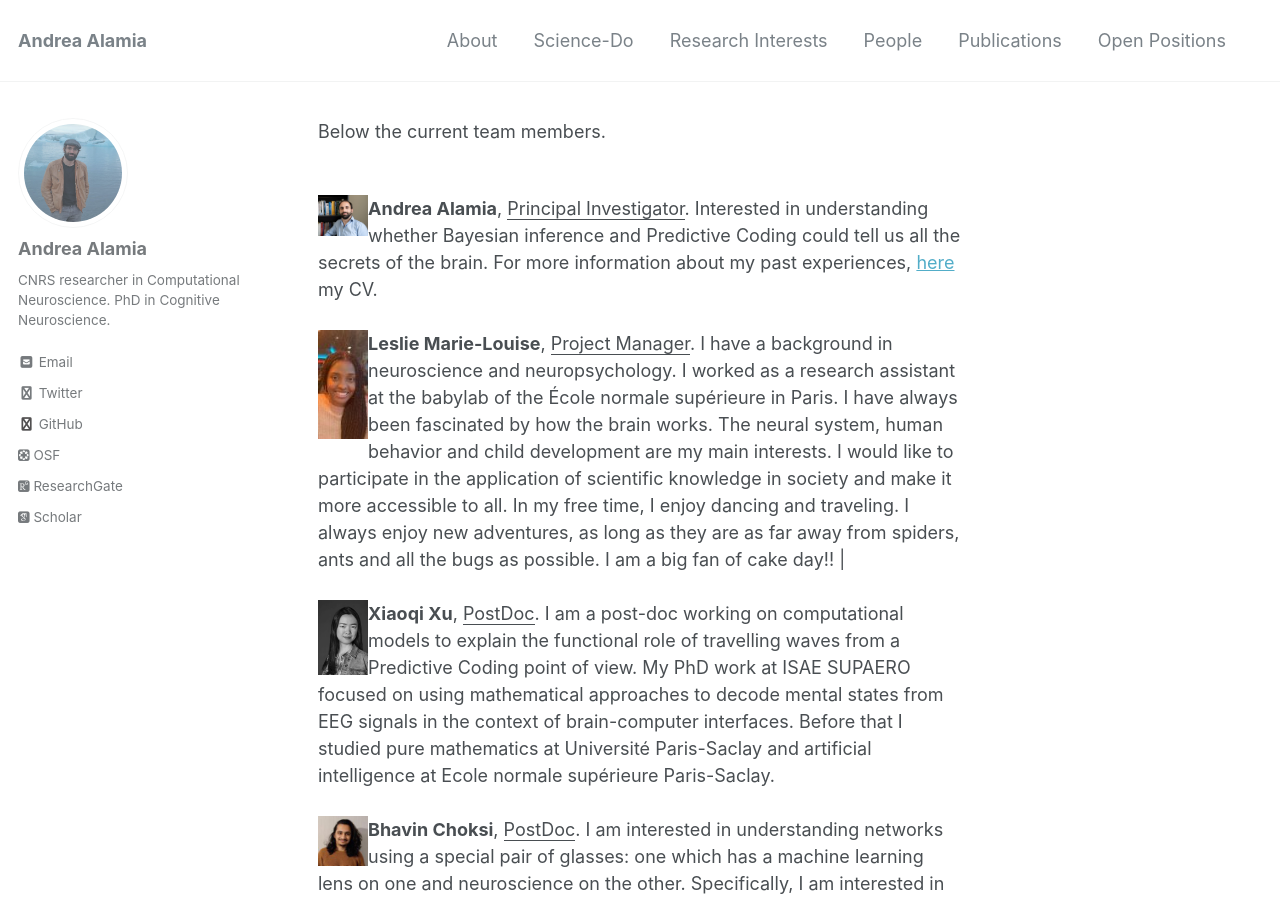
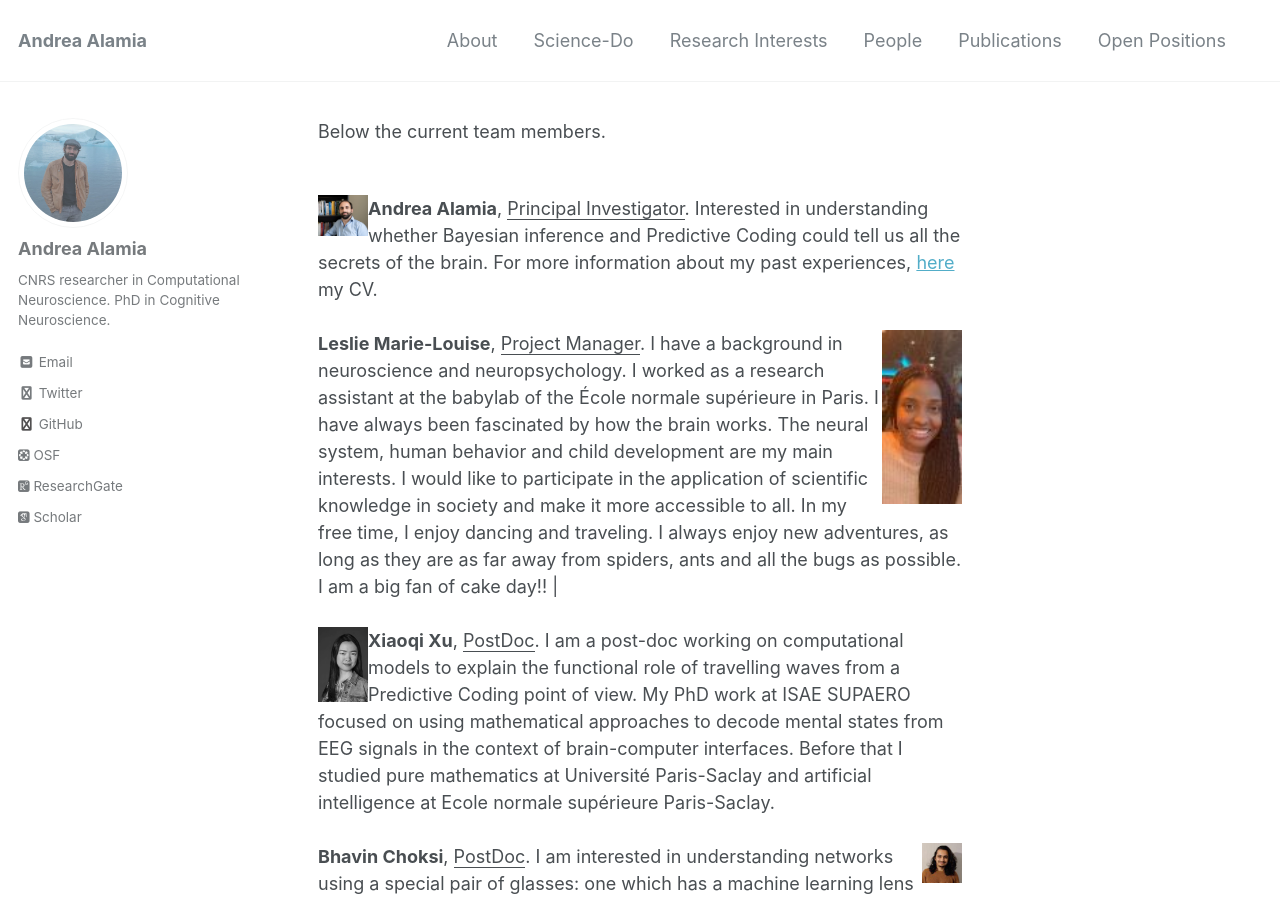
Before and after one commit to artipago/artipago.github.io, a Jekyll site: the page built from _pages/People.md, in a window 1280 px wide and 900 px high. Built offline with Jekyll 4.4.1, drawn with Linux system fonts in a browser that asks for light colours; nearby versions of some CDN libraries; some web fonts are replaced; library files that are not in the unit come from our copies.

Commit message:
Update People.md

```diff
--- a/_pages/People.md
+++ b/_pages/People.md
@@ -11,9 +11,9 @@ Below the current team members. <br>
 
 <img style="float: left;" src="/assets/images/alamiaPicture.png" alt="People"  width="50" height="50">  **Andrea Alamia**, <ins>Principal Investigator</ins>. Interested in understanding whether Bayesian inference and Predictive Coding could tell us all the secrets of the brain. For more information about my past experiences, [here](/CV.md) my CV.   <br>
 <br>
-<img style="float: left;" src="/assets/images/leslieResized.jpg" alt="People"  width="50" height="50">  **Leslie Marie-Louise**, <ins>Project Manager</ins>.
+<img style="float: right;" src="/assets/images/leslieResized.jpg" alt="People"  width="80" height="50">  **Leslie Marie-Louise**, <ins>Project Manager</ins>.
 I have a background in neuroscience and neuropsychology. I worked as a research assistant at the babylab of the École normale supérieure in Paris. I have always been fascinated by how the brain works. The neural system, human behavior and child development are my main interests. I would like to participate in the application of scientific knowledge in society and make it more accessible to all. In my free time, I enjoy dancing and traveling. I always enjoy new adventures, as long as they are as far away from spiders, ants and all the bugs as possible. I am a big fan of cake day!! | <br>
 <br>
-<img style="float: left;" src="/assets/images/Xiaoqi-XU resized.png" alt="People"  width="50" height="50">  **Xiaoqi Xu**, <ins>PostDoc</ins>. I am a post-doc working on computational models to explain the functional role of travelling waves from a Predictive Coding point of view. My PhD work at ISAE SUPAERO focused on using mathematical approaches to decode mental states from EEG signals in the context of brain-computer interfaces. Before that I studied pure mathematics at Université Paris-Saclay and artificial intelligence at Ecole normale supérieure Paris-Saclay. <br>
+<img style="float: left;" src="/assets/images/Xiaoqi-XU resized.png" alt="People"  width="50" height="70">  **Xiaoqi Xu**, <ins>PostDoc</ins>. I am a post-doc working on computational models to explain the functional role of travelling waves from a Predictive Coding point of view. My PhD work at ISAE SUPAERO focused on using mathematical approaches to decode mental states from EEG signals in the context of brain-computer interfaces. Before that I studied pure mathematics at Université Paris-Saclay and artificial intelligence at Ecole normale supérieure Paris-Saclay. <br>
 <br>
-<img style="float: left;" src="/assets/images/BhavinResized.jpg" alt="People"  width="50" height="50">  **Bhavin Choksi**, <ins>PostDoc</ins>. I am interested in understanding networks using a special pair of glasses: one which has a machine learning lens on one and neuroscience on the other. Specifically, I am interested in building networks that are more biological and in turn using them and their properties to get a peek into the human brain.  In my free time, I am just trying to wrap my head around the fact that cheese can also be eaten as a dessert. | <br>
+<img style="float: right;" src="/assets/images/BhavinResized.jpg" alt="People"  width="40" height="50">  **Bhavin Choksi**, <ins>PostDoc</ins>. I am interested in understanding networks using a special pair of glasses: one which has a machine learning lens on one and neuroscience on the other. Specifically, I am interested in building networks that are more biological and in turn using them and their properties to get a peek into the human brain.  In my free time, I am just trying to wrap my head around the fact that cheese can also be eaten as a dessert. | <br>
```
